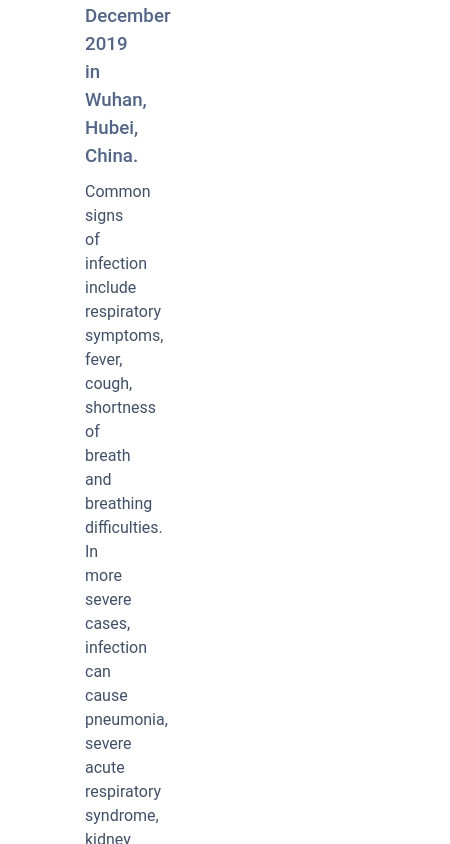
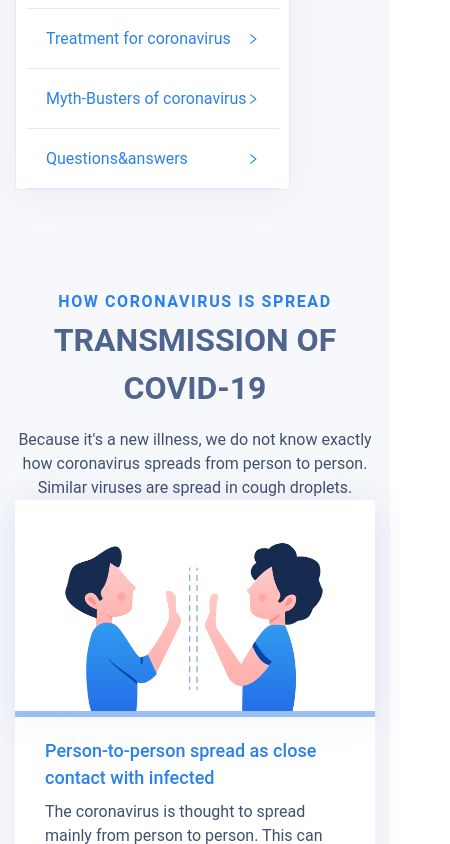
Before and after one commit to trunghq234/CovCare, a React (Create React App) app: page / in a window 390 px wide. Shown: the part 4476-5320 px from the top of the page, 450 px wide, since content can reach past the window. Built offline with nearby package versions, Linux system fonts and the light colour scheme; the HTML template or start-up script is replaced by a standard one.

Commit message:
Fix responsive

```diff
--- a/src/components/Home/About/SpreadCard/index.module.less
+++ b/src/components/Home/About/SpreadCard/index.module.less
@@ -1,7 +1,6 @@
 @import '../../../../theme.less';
 .container {
   background-color: white;
-  margin: 30px 5px 0 5px;
   box-shadow: @box-shadow-base;
   .box-image {
     border-bottom: 6px solid #9cc2f7;
--- a/src/components/Home/About/index.js
+++ b/src/components/Home/About/index.js
@@ -32,30 +32,32 @@ const spreads = [
 const About = () => {
   return (
     <div>
-      <Row gutter={50} className={style['row-about']}>
-        <Col span={15} style={{ paddingRight: '100px' }}>
+      <div className="container">
+        <Row gutter={[50, 30]} className={style['row-about']}>
+          <Col sm={24} md={13} lg={16} xl={16}>
             <h4 className={style.name}>ABOUT THE DISEASE</h4>
             <h1 className={style.title}>CORONAVIRUS (COVID-19)</h1>
             <h3>
-            <strong>COVID-19 is a new illness that can affect your lungs and airways.</strong> It's
-            caused by a virus called coronavirus. It was discovered in December 2019 in Wuhan,
-            Hubei, China.
+              <strong>COVID-19 is a new illness that can affect your lungs and airways.</strong>{' '}
+              It's caused by a virus called coronavirus. It was discovered in December 2019 in
+              Wuhan, Hubei, China.
             </h3>
             <p>
               Common signs of infection include respiratory symptoms, fever, cough, shortness of
-            breath and breathing difficulties. In more severe cases, infection can cause pneumonia,
-            severe acute respiratory syndrome, kidney failure and even death. <br />
+              breath and breathing difficulties. In more severe cases, infection can cause
+              pneumonia, severe acute respiratory syndrome, kidney failure and even death. <br />
               <br />
               Standard recommendations to prevent infection spread include regular hand washing,
               covering mouth and nose when coughing and sneezing, thoroughly cooking meat and eggs.
-            Avoid close contact with anyone showing symptoms of respiratory illness such as coughing
-            and sneezing.
+              Avoid close contact with anyone showing symptoms of respiratory illness such as
+              coughing and sneezing.
             </p>
           </Col>
-        <Col span={8} offset={1}>
+          <Col sm={24} md={11} lg={8} xl={8}>
             <MoreInfo />
           </Col>
         </Row>
+      </div>
       <Row className={style['row-spread']}>
         <Col span={24}>
           <div className={style.info}>
@@ -72,8 +74,7 @@ const About = () => {
                 <Col
                   key={index}
                   xs={{ span: 24, offset: 0 }}
-                  sm={{ span: 20, offset: 2 }}
-                  md={{ span: 12, offset: 0 }}
+                  md={{ span: 8, offset: 0 }}
                   xl={{ span: 8, offset: 0 }}>
                   <SpreadCard title={spread.title} content={spread.content} image={spread.image} />
                 </Col>
--- a/src/components/Home/About/index.module.less
+++ b/src/components/Home/About/index.module.less
@@ -1,7 +1,7 @@
 @import '../../../theme.less';
 .row-about {
-  padding: 100px 85px;
-  background-color: white;
+  margin: 100px auto;
+}
 .name {
   color: @primary-color;
   font-weight: bold;
@@ -9,7 +9,6 @@
 .title {
   font-size: 2rem;
   font-weight: 700;
-  }
 }
 
 .row-spread {
--- a/src/components/Home/News/index.js
+++ b/src/components/Home/News/index.js
@@ -41,9 +41,8 @@ const News = () => {
               return (
                 <Col
                   key={index}
-                  xs={{ span: 24, offset: 0 }}
-                  sm={{ span: 20, offset: 2 }}
-                  md={{ span: 12, offset: 0 }}
+                  sm={{ span: 24, offset: 0 }}
+                  md={{ span: 8, offset: 0 }}
                   xl={{ span: 8, offset: 0 }}>
                   <NewsCard title={news.title} content={news.content} image={news.image} />
                 </Col>
```
Lines whose indentation alone changed are shown as unchanged.
